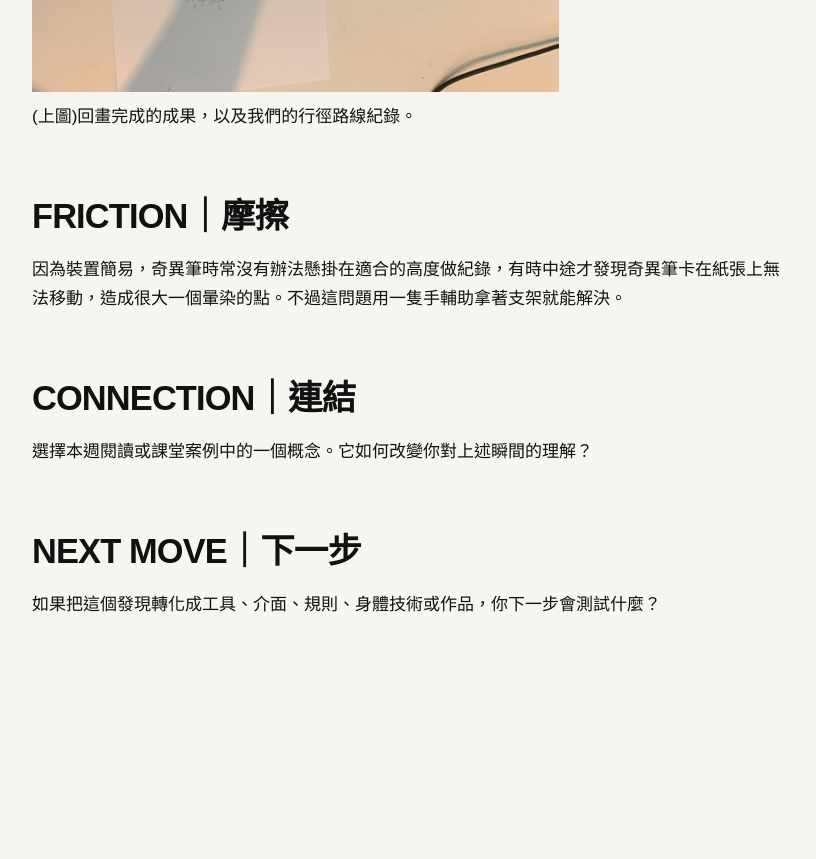
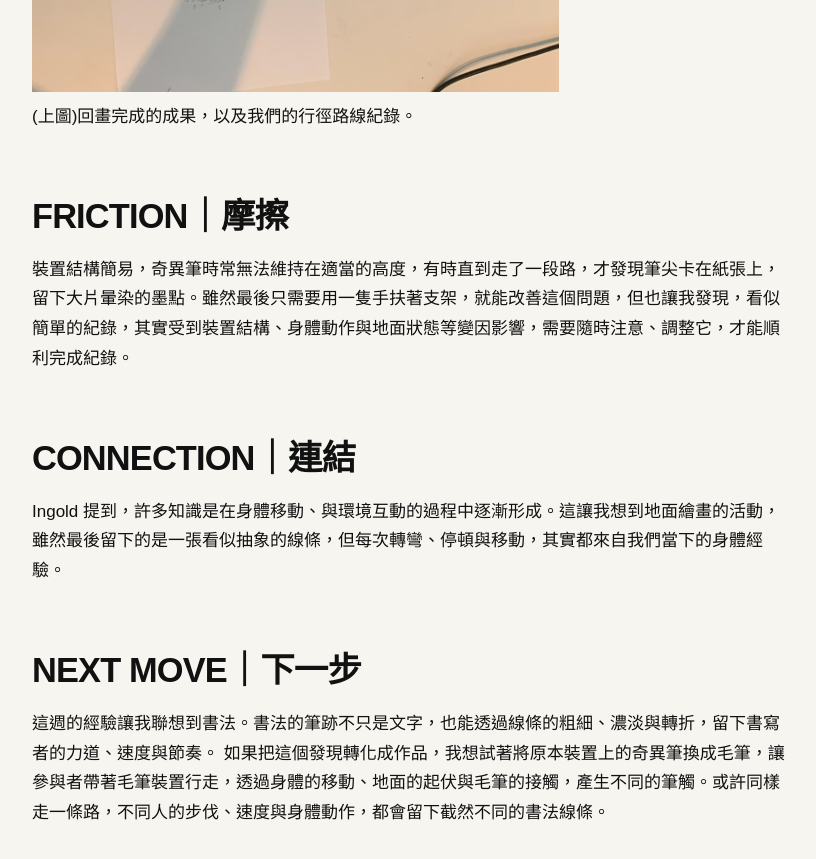
Before and after one commit to yo566566/fieldworkarchive, a Jekyll site: the page built from weeks/week-03.md, in a window 1280 px wide and 900 px high, scrolled down 2829 px. Shown: the top 859 px of the window, without its empty margins (48-864 px from the left). Built offline with Jekyll 4.4.1, drawn with Linux system fonts in a browser that asks for light colours; before the commit the page ends 3556 px from its top, so only the background shows below that.

Commit message:
Update week-03.md

```diff
--- a/weeks/week-03.md
+++ b/weeks/week-03.md
@@ -20,12 +20,13 @@ permalink: /weeks/week-03/
 
 ## FRICTION｜摩擦
 
-因為裝置簡易，奇異筆時常沒有辦法懸掛在適合的高度做紀錄，有時中途才發現奇異筆卡在紙張上無法移動，造成很大一個暈染的點。不過這問題用一隻手輔助拿著支架就能解決。
+裝置結構簡易，奇異筆時常無法維持在適當的高度，有時直到走了一段路，才發現筆尖卡在紙張上，留下大片暈染的墨點。雖然最後只需要用一隻手扶著支架，就能改善這個問題，但也讓我發現，看似簡單的紀錄，其實受到裝置結構、身體動作與地面狀態等變因影響，需要隨時注意、調整它，才能順利完成紀錄。
 
 ## CONNECTION｜連結
 
-選擇本週閱讀或課堂案例中的一個概念。它如何改變你對上述瞬間的理解？
+Ingold 提到，許多知識是在身體移動、與環境互動的過程中逐漸形成。這讓我想到地面繪畫的活動，雖然最後留下的是一張看似抽象的線條，但每次轉彎、停頓與移動，其實都來自我們當下的身體經驗。
 
 ## NEXT MOVE｜下一步
 
-如果把這個發現轉化成工具、介面、規則、身體技術或作品，你下一步會測試什麼？
+這週的經驗讓我聯想到書法。書法的筆跡不只是文字，也能透過線條的粗細、濃淡與轉折，留下書寫者的力道、速度與節奏。
+如果把這個發現轉化成作品，我想試著將原本裝置上的奇異筆換成毛筆，讓參與者帶著毛筆裝置行走，透過身體的移動、地面的起伏與毛筆的接觸，產生不同的筆觸。或許同樣走一條路，不同人的步伐、速度與身體動作，都會留下截然不同的書法線條。
```
